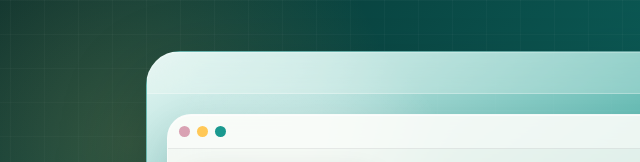
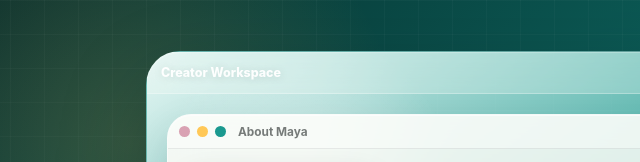
Before and after one commit to maya-loves-code/maya-link-in-bio, a website built with Vite: page index.html in a window 1280 px wide. Shown: the top 162 px of the page, 24-664 px from the left. Built offline with nearby package versions, Linux system fonts and the light colour scheme.

Commit message:
Restore key desktop labels

```diff
--- a/src/main.js
+++ b/src/main.js
@@ -80,8 +80,8 @@ app.innerHTML = `
       <div class="screen">
         <div class="boot-gloss" aria-hidden="true"></div>
 
-        <header class="menu-bar" aria-label="Workspace controls">
-          <span class="menu-spacer" aria-hidden="true"></span>
+        <header class="menu-bar" aria-label="Creator Workspace">
+          <span class="menu-brand">Creator Workspace</span>
           <span class="menu-controls" aria-hidden="true">
             <span></span>
             <span></span>
@@ -95,6 +95,7 @@ app.innerHTML = `
               <span class="traffic red"></span>
               <span class="traffic yellow"></span>
               <span class="traffic green"></span>
+              <span class="window-title">About Maya</span>
             </div>
             <div class="profile-body">
               <img src="${content.profile.photo}" alt="${content.profile.name}" />
--- a/src/styles.css
+++ b/src/styles.css
@@ -137,8 +137,8 @@ img {
   backdrop-filter: blur(18px);
 }
 
-.menu-spacer {
-  min-width: 1px;
+.menu-brand {
+  justify-self: start;
 }
 
 .menu-controls {
```
